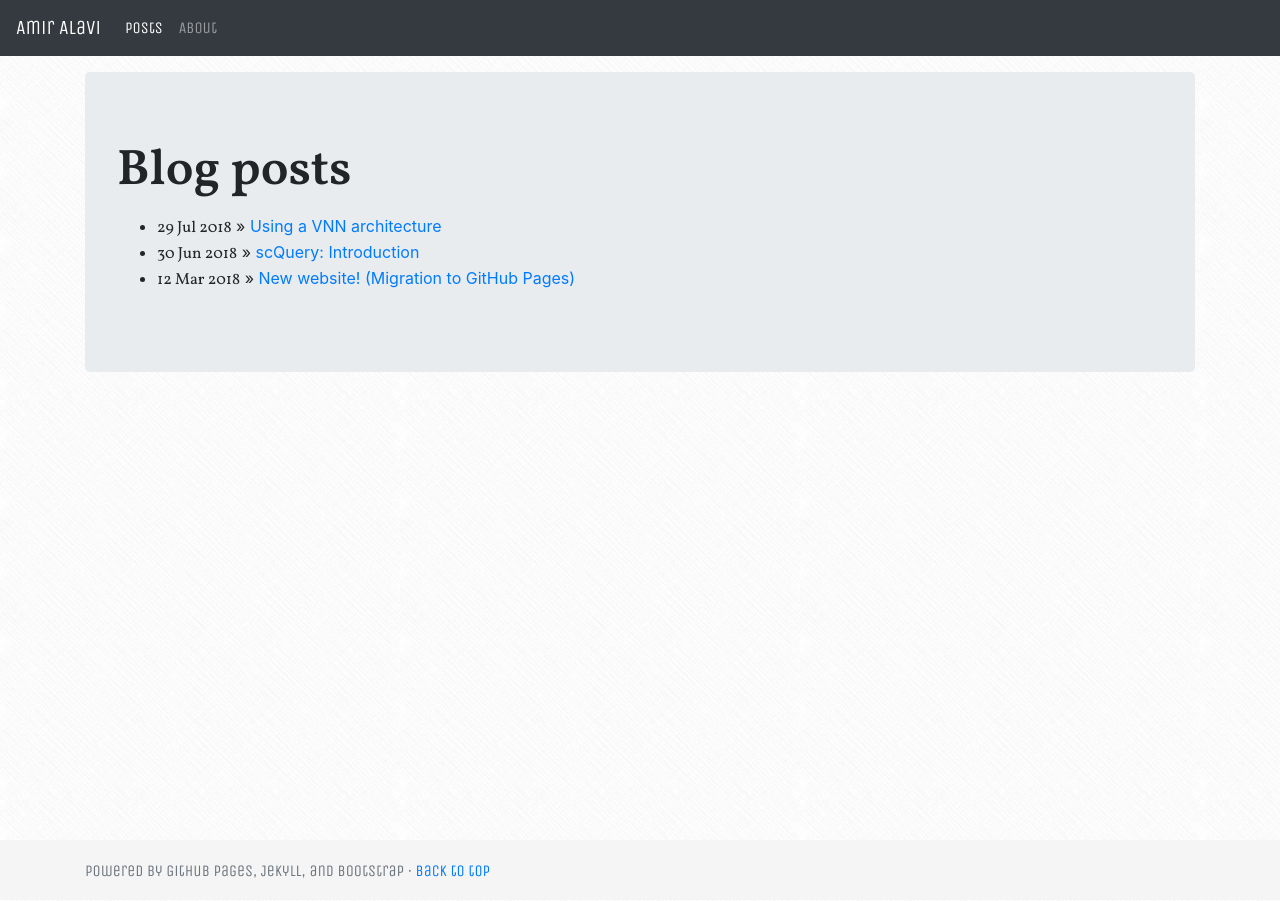
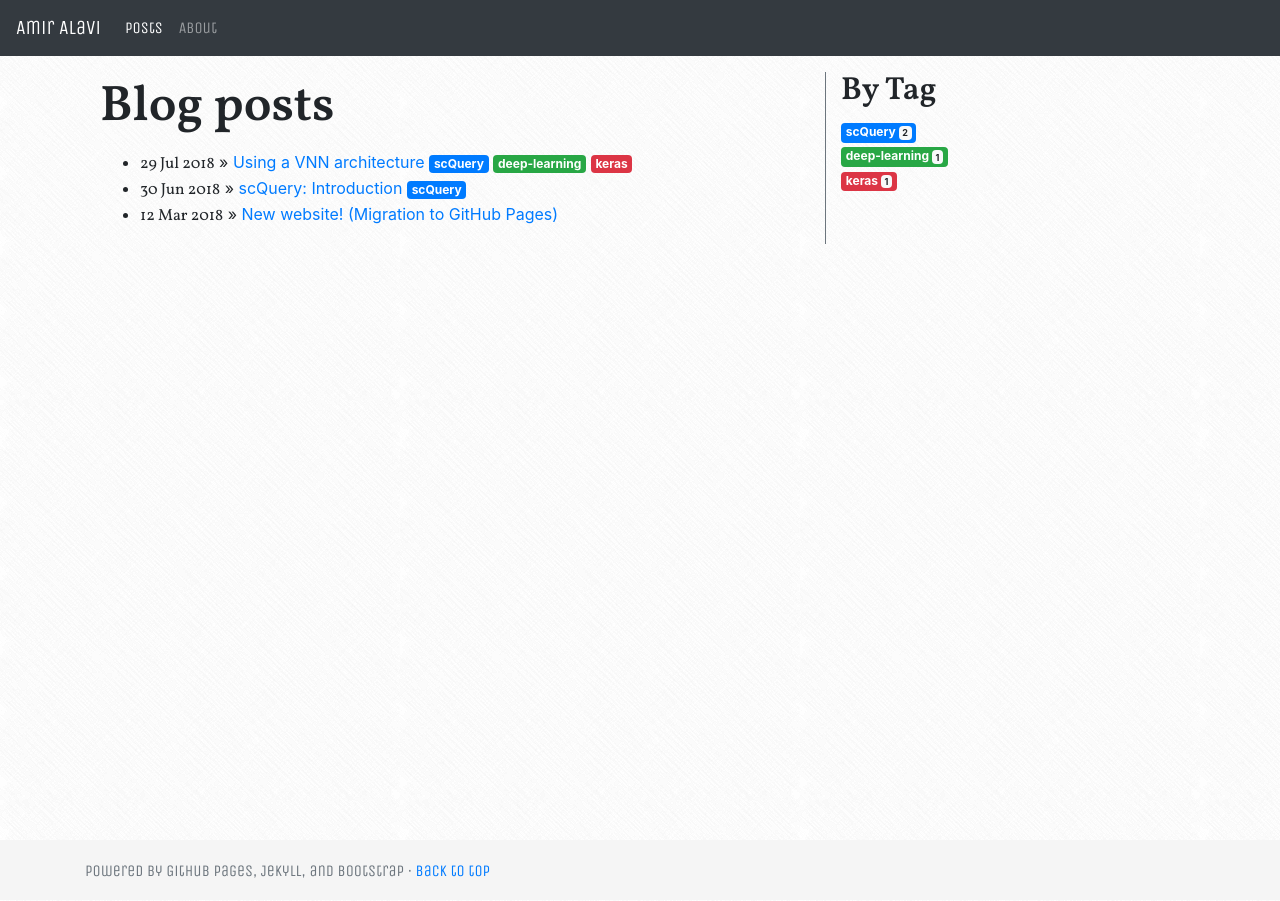
Before and after one commit to AmirAlavi/AmirAlavi.github.io, a Jekyll site: the page built from blog/index.html, in a window 1280 px wide. Built offline with Jekyll 4.4.1, drawn with Linux system fonts in a browser that asks for light colours; nearby versions of some CDN libraries.

Commit message:
Added post tagging functionality

```diff
--- /dev/null
+++ b/_data/tags.yml
@@ -0,0 +1,6 @@
+scQuery:
+    color: primary
+deep-learning:
+    color: success
+keras:
+    color: danger
--- a/_posts/2018-06-30-scquery_intro.md
+++ b/_posts/2018-06-30-scquery_intro.md
@@ -3,6 +3,7 @@
 title: "scQuery: Introduction"
 date: 2018-06-30
 github_comments_issueid: "2"
+tags: scQuery
 ---
 
 [https://scquery.cs.cmu.edu/](https://scquery.cs.cmu.edu/)
--- a/blog/index.html
+++ b/blog/index.html
@@ -2,12 +2,32 @@
 layout: default
 title: Blog posts
 ---
-<div class="jumbotron">
-	<h1>{{ page.title }}</h1>
-	<ul class="posts">
+<div class="container">
+  <div class="row">
+    <div class="col-8">
+      <h1>{{ page.title }}</h1>
+      <ul class="posts">
 
-	  {% for post in site.posts %}
-	    <li><span class="reading-font">{{ post.date | date_to_string }}</span> » <a href="{{ post.url }}" title="{{ post.title }}">{{ post.title }}</a></li>
+	{% for post in site.posts %}
+	<li><span class="reading-font">{{ post.date | date_to_string }}</span> » <a href="{{ post.url }}" title="{{ post.title }}">{{ post.title }}</a>
+	  {% if post.tags.size > 0 %}
+	  {% for tag in post.tags %}
+	  <a href="/tags/{{ tag }}/" class="badge badge-{{ site.data.tags[tag].color }}"> {{ tag }}</a>
 	  {% endfor %}
-	</ul>
-</div>
+	  {% endif %}
+	</li>
+	{% endfor %}
+      </ul>
+    </div><!-- col-8 -->
+    <div class="col border-left border-secondary">
+      <h2 class="secondary-font">By Tag</h2>
+      <ul style="list-style: none; padding: 0; margin: 0;">
+      {% for tag in site.tags %}
+      {% assign tagName = tag[0] %}
+      <li><a href="/tags/{{ tagName }}/" class="badge badge-{{ site.data.tags[tagName].color }}">{{ tagName }} <span class="badge badge-light">{{ tag[1].size }}</span></a></li>
+
+      {% endfor %}
+      </ul>
+    </div>
+  </div><!-- row -->
+</div><!-- container -->
--- /dev/null
+++ b/tags/deep-learning.md
@@ -0,0 +1,4 @@
+---
+layout: tagpage
+tag: deep-learning
+---
--- /dev/null
+++ b/tags/keras.md
@@ -0,0 +1,4 @@
+---
+layout: tagpage
+tag: keras
+---
--- /dev/null
+++ b/tags/scQuery.md
@@ -0,0 +1,4 @@
+---
+layout: tagpage
+tag: scQuery
+---
```
Also changed, not shown: _layouts/post.html (+8 -1 lines), _layouts/tagpage.html (added, +12 -0 lines), index.html (+12 -1 lines).
